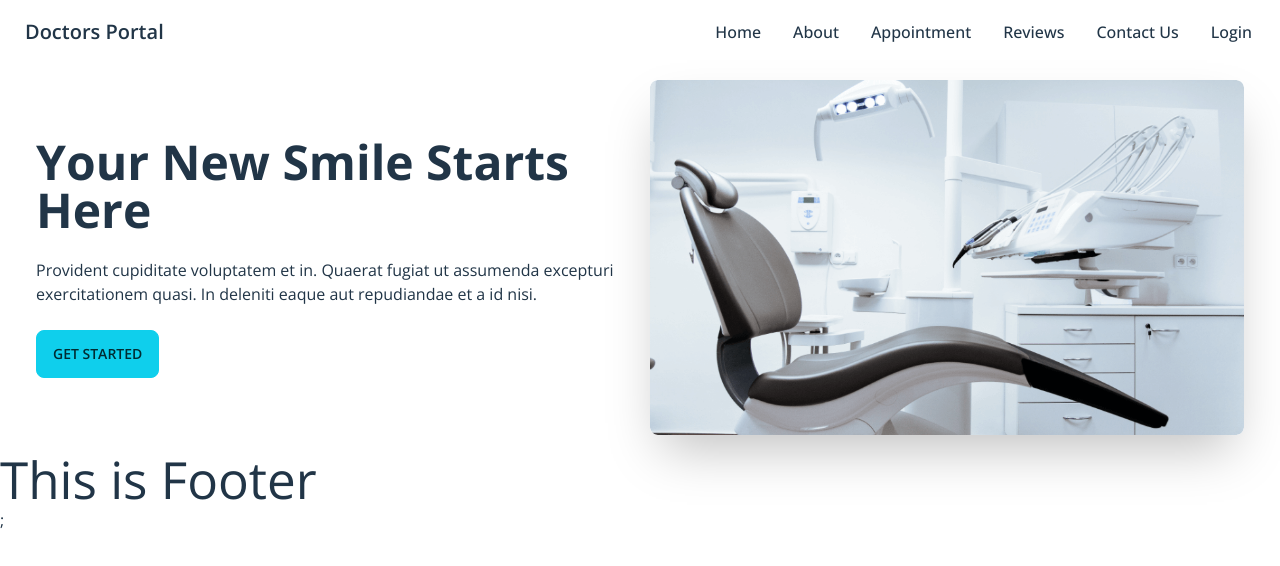
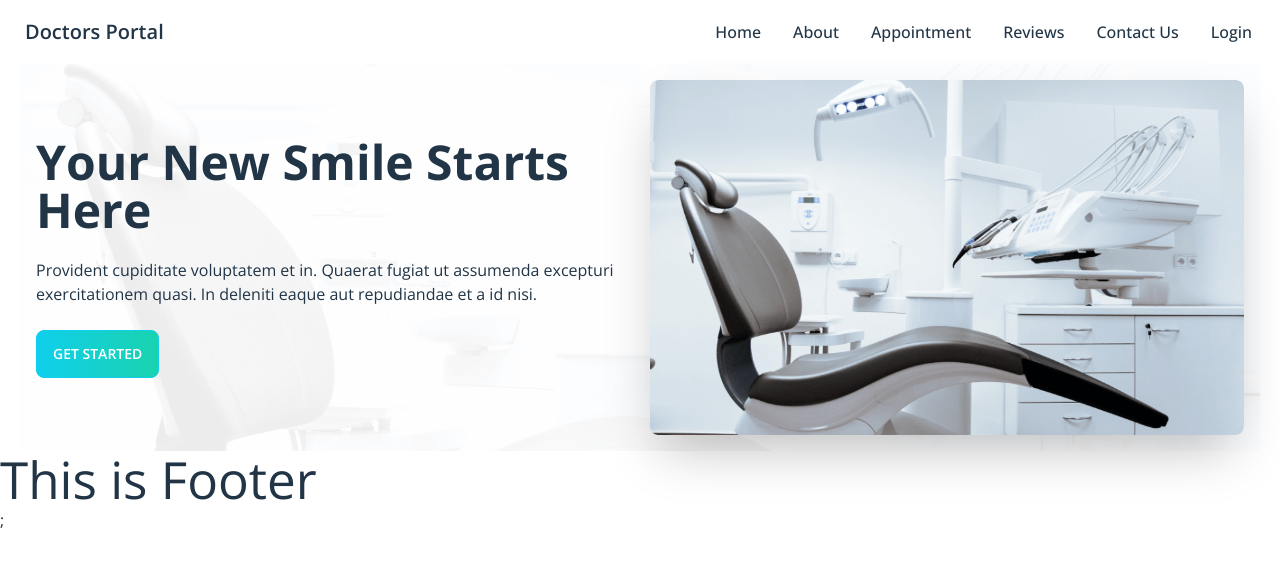
Before and after one commit to rezwanrahimr/Doctors-Portal-Client-Update, a React (Vite) app: page / in a window 1280 px wide. Shown: the top 566 px of the page. Built offline with nearby package versions, Linux system fonts and the light colour scheme.

Commit message:
Banner Add

```diff
--- /dev/null
+++ b/src/Pages/Home/Banner/Banner.css
@@ -0,0 +1,7 @@
+.hero {
+  background-image: url("../../../assets/images/bg.png");
+  background-size: cover;
+}
+.hero-content {
+  padding: 200px 0;
+}
--- a/src/Pages/Home/Banner/Banner.jsx
+++ b/src/Pages/Home/Banner/Banner.jsx
@@ -1,4 +1,6 @@
 import chair from "../../../assets/images/chair.png";
+import "./Banner.css";
+
 const Banner = () => {
   return (
     <div className="hero">
@@ -18,7 +20,9 @@ const Banner = () => {
             excepturi exercitationem quasi. In deleniti eaque aut repudiandae et
             a id nisi.
           </p>
-          <button className="btn btn-primary">Get Started</button>
+          <button className="btn btn-primary bg-gradient-to-r from-primary to-secondary text-white">
+            Get Started
+          </button>
         </div>
       </div>
     </div>
--- a/src/Pages/Shared/Navbar/Navbar.jsx
+++ b/src/Pages/Shared/Navbar/Navbar.jsx
@@ -29,8 +29,8 @@ const Navbar = () => {
   return (
     <div className="navbar bg-base-100">
       <div className="navbar-start">
-        <div className="dropdown">
-          <label tabIndex={0} className="btn btn-ghost lg:hidden">
+        <div className="dropdown ">
+          <label tabIndex={0} className="btn btn-ghost lg:hidden ">
             <svg
               xmlns="http://www.w3.org/2000/svg"
               className="h-5 w-5"
```
